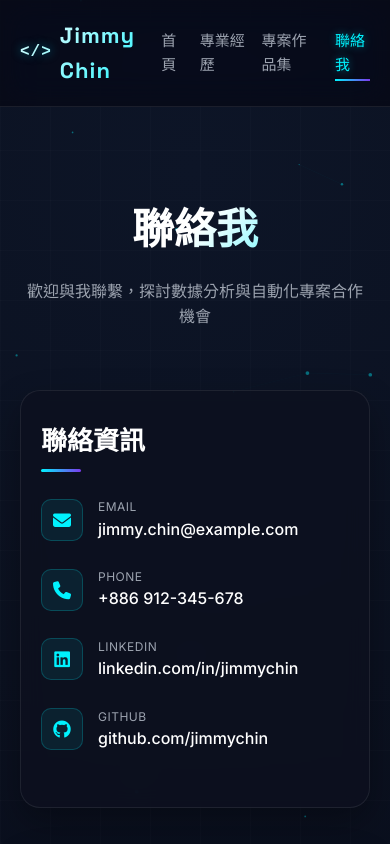
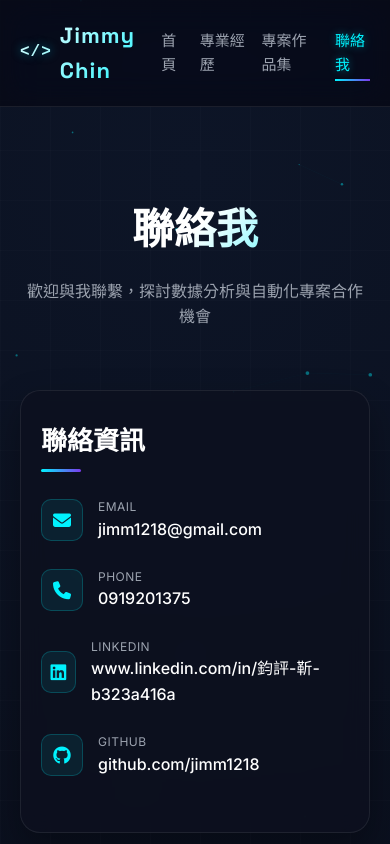
Before and after one commit to jimm1218/jimmy-resume, a plain HTML site: page contact.html in a window 390 px wide. Shown: the top 844 px of the page. Drawn offline with Linux system fonts and the light colour scheme.

Commit message:
Update resume contact information and phone link

```diff
--- a/contact.html
+++ b/contact.html
@@ -42,7 +42,7 @@
                     </div>
                     <div class="contact-details">
                         <span class="contact-label">Email</span>
-                        <span class="contact-value"><a href="mailto:jimmy.chin@example.com">jimmy.chin@example.com</a></span>
+                        <span class="contact-value"><a href="mailto:jimm1218@gmail.com">jimm1218@gmail.com</a></span>
                     </div>
                 </div>
 
@@ -52,7 +52,7 @@
                     </div>
                     <div class="contact-details">
                         <span class="contact-label">Phone</span>
-                        <span class="contact-value">+886 912-345-678</span>
+                        <span class="contact-value"><a href="tel:+886919201375">0919201375</a></span>
                     </div>
                 </div>
 
@@ -62,7 +62,7 @@
                     </div>
                     <div class="contact-details">
                         <span class="contact-label">LinkedIn</span>
-                        <span class="contact-value"><a href="https://linkedin.com/in/jimmychin" target="_blank" rel="noopener noreferrer">linkedin.com/in/jimmychin</a></span>
+                        <span class="contact-value"><a href="https://www.linkedin.com/in/鈞評-靳-b323a416a" target="_blank" rel="noopener noreferrer">www.linkedin.com/in/鈞評-靳-b323a416a</a></span>
                     </div>
                 </div>
 
@@ -72,7 +72,7 @@
                     </div>
                     <div class="contact-details">
                         <span class="contact-label">GitHub</span>
-                        <span class="contact-value"><a href="https://github.com/jimmychin" target="_blank" rel="noopener noreferrer">github.com/jimmychin</a></span>
+                        <span class="contact-value"><a href="https://github.com/jimm1218" target="_blank" rel="noopener noreferrer">github.com/jimm1218</a></span>
                     </div>
                 </div>
             </div>
```
